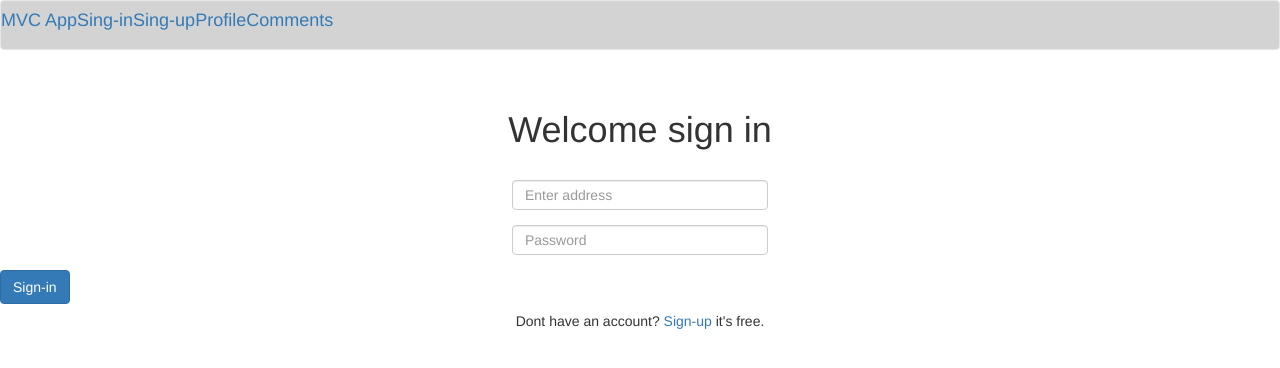
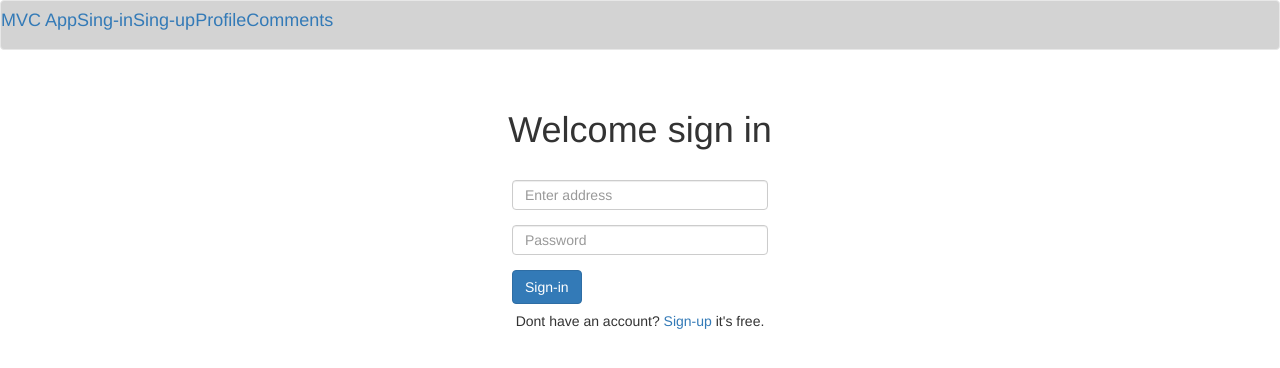
Before and after one commit to Ricardofolgado/MVC, a plain HTML site: page index.html in a window 1280 px wide. Drawn offline with Linux system fonts and the light colour scheme.

Commit message:
button moved

```diff
--- a/index.html
+++ b/index.html
@@ -24,6 +24,12 @@ width: 20%;
 height: 20%;
 position: relative;
 left: 40%;
+}
+
+.btn{
+	position: relative;
+	left: 40%
+
 }
 
 
```
